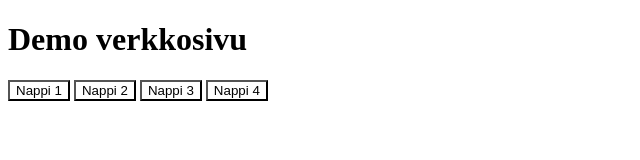
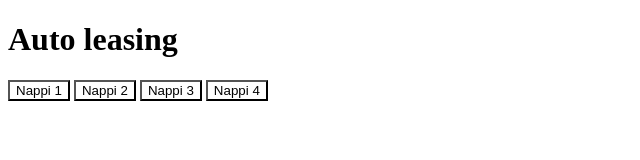
Before and after one commit to Jannassl/VerkkosivuDemo, a website: page src/etusivu.html in a window 1280 px wide. Shown: the whole page, without its empty margins (0-640 px from the left). Drawn offline with Linux system fonts and the light colour scheme.

Commit message:
Update etusivu.html
Auto leasing idea

```diff
--- a/src/etusivu.html
+++ b/src/etusivu.html
@@ -7,7 +7,7 @@
 </head>
 <body>
   <header>
-    <h1>Demo verkkosivu</h1>
+    <h1>Auto leasing</h1>
   </header>
 
   <nav>
```
